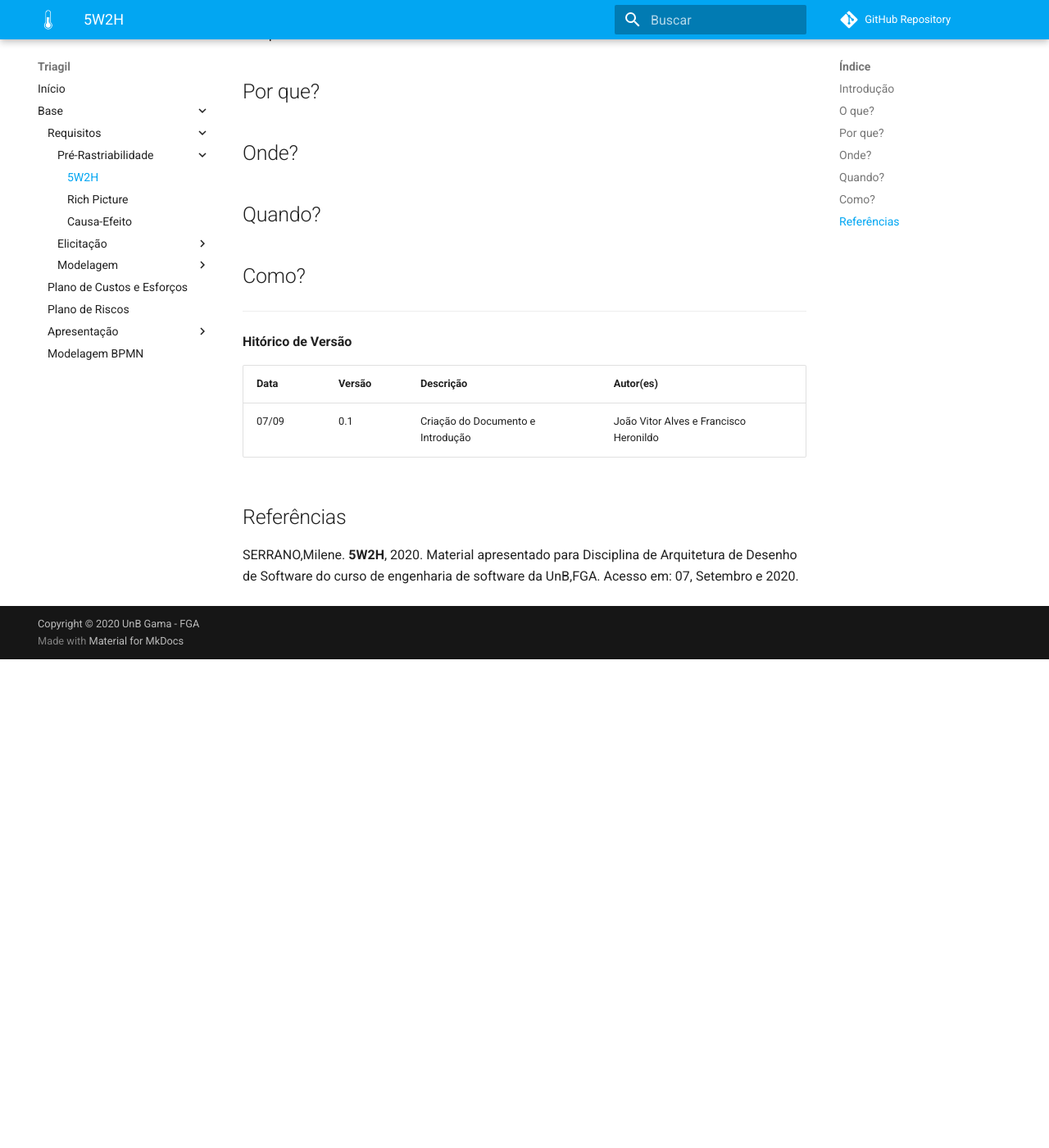
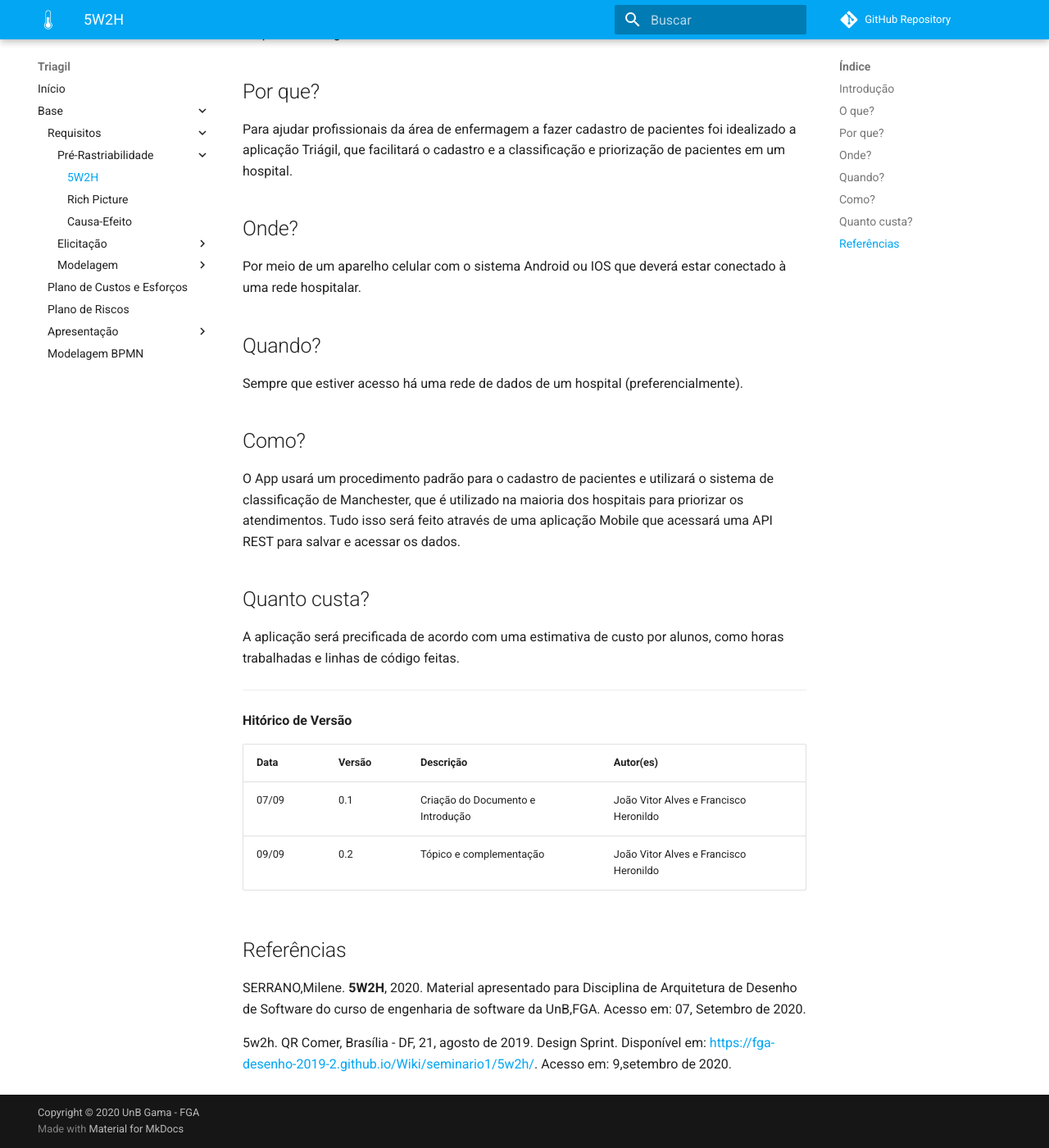
Before and after one commit to UnBArqDsw/2020.1_G1_Triagil, an MkDocs documentation site: the page built from docs/base/requisitos/pre-rastriabilidade/5w2h.md, in a window 1280 px wide and 1400 px high, scrolled down 674 px. Shown: the whole window at 82% size. Built offline with MkDocs 1.6.1 and Material for MkDocs 9.7.7, drawn with Linux system fonts in a browser that asks for light colours; comment, search, counter and statistics services are not loaded; before the commit the page ends 1478 px from its top, so only the background shows below that; some of the changed text lies outside the part shown.

Commit message:
Foi adicionado os tópicos do documento 5W2H
Signed-off-by: vitorAlves7 <vitor.alves07750@outlook.com>
Co-authored-by: FranciscoHeronildo <heronildo.2010@hotmail.com>

```diff
--- a/docs/base/requisitos/pre-rastriabilidade/5w2h.md
+++ b/docs/base/requisitos/pre-rastriabilidade/5w2h.md
@@ -1,5 +1,4 @@
 # 5W2H
-
 
 ## Introdução
 
@@ -11,19 +10,31 @@ Onde?  |    Em dispositivos mobile
 Quem?  | Profissionais de enfermagem
 Quando? | Sempre que estiver conectado a uma rede
 Como?   | Uso do App para cadastro de paciente e Classificação de Manchester para priorização
-Quanto custa? |
-
-</br>
+Quanto custa? | Será feita uma estimativa de custo.
 
 ## O que?
 
+O aplicativo triagil.
+
 ## Por que?
+
+Para ajudar profissionais da área de enfermagem a fazer cadastro de pacientes foi idealizado a aplicação Triágil, que facilitará o cadastro e a classificação e priorização de pacientes em um hospital.
 
 ## Onde?
 
+Por meio de um aparelho celular com o sistema Android ou IOS que deverá estar conectado à uma rede hospitalar.
+
 ## Quando?
 
+Sempre que estiver acesso há uma rede de dados de um hospital (preferencialmente).
+
 ## Como?
+
+O App usará um procedimento padrão para o cadastro de pacientes e utilizará o sistema de classificação de Manchester, que é utilizado na maioria dos hospitais para priorizar os atendimentos. Tudo isso será feito através de uma aplicação Mobile que acessará uma API REST para salvar e acessar os dados.
+
+## Quanto custa?
+
+A aplicação será precificada de acordo com uma estimativa de custo por alunos, como horas trabalhadas e linhas de código feitas.
 
 ---
 
@@ -32,7 +43,11 @@ Quanto custa? |
  Data | Versão | Descrição | Autor(es) |
 | --- | --- | --- | --- |
 | 07/09 | 0.1 | Criação do Documento e Introdução | João Vitor Alves e Francisco Heronildo |
+| 09/09 | 0.2 | Tópico e complementação | João Vitor Alves e Francisco Heronildo |
+
 
 ## Referências
 
-SERRANO,Milene. **5W2H**, 2020. Material apresentado para Disciplina de Arquitetura de Desenho de Software do curso de engenharia de software da UnB,FGA. Acesso em: 07, Setembro e 2020.
+SERRANO,Milene. **5W2H**, 2020. Material apresentado para Disciplina de Arquitetura de Desenho de Software do curso de engenharia de software da UnB,FGA. Acesso em: 07, Setembro de 2020.
+
+5w2h. QR Comer, Brasília - DF, 21, agosto de 2019. Design Sprint. Disponível em: <https://fga-desenho-2019-2.github.io/Wiki/seminario1/5w2h/>. Acesso em: 9,setembro de 2020.
```
